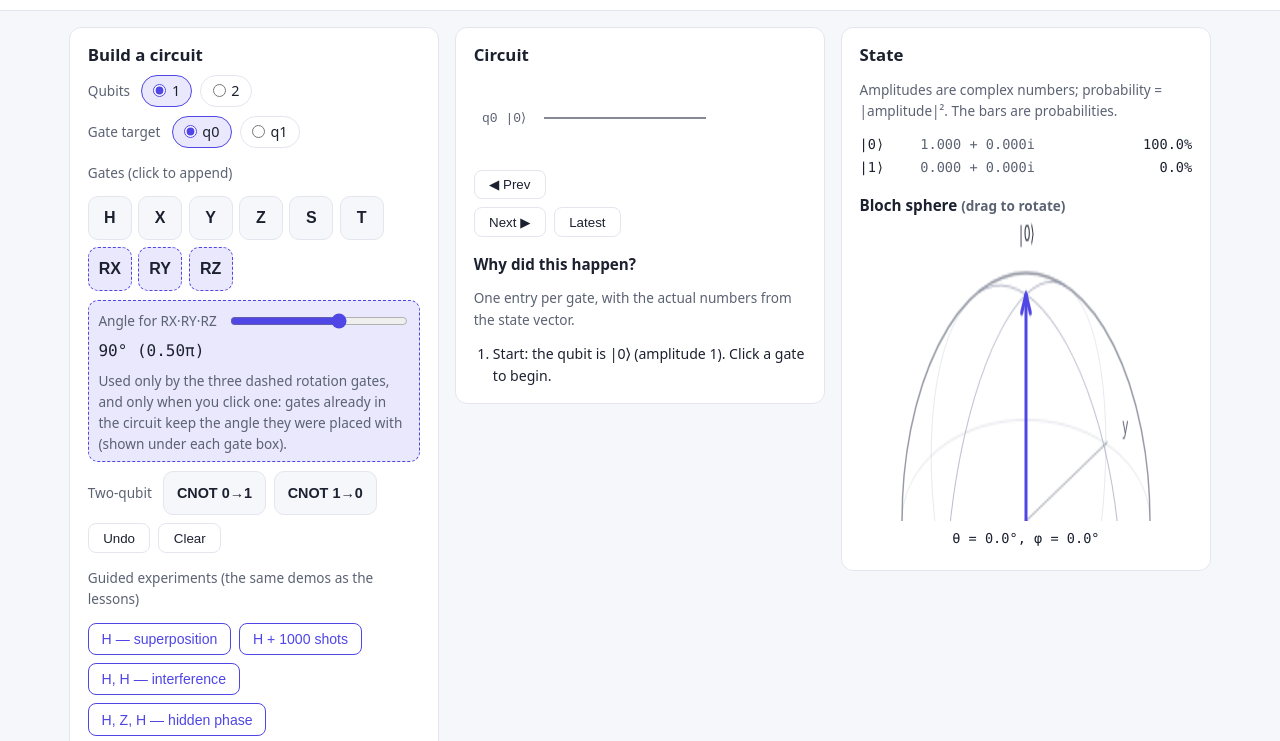
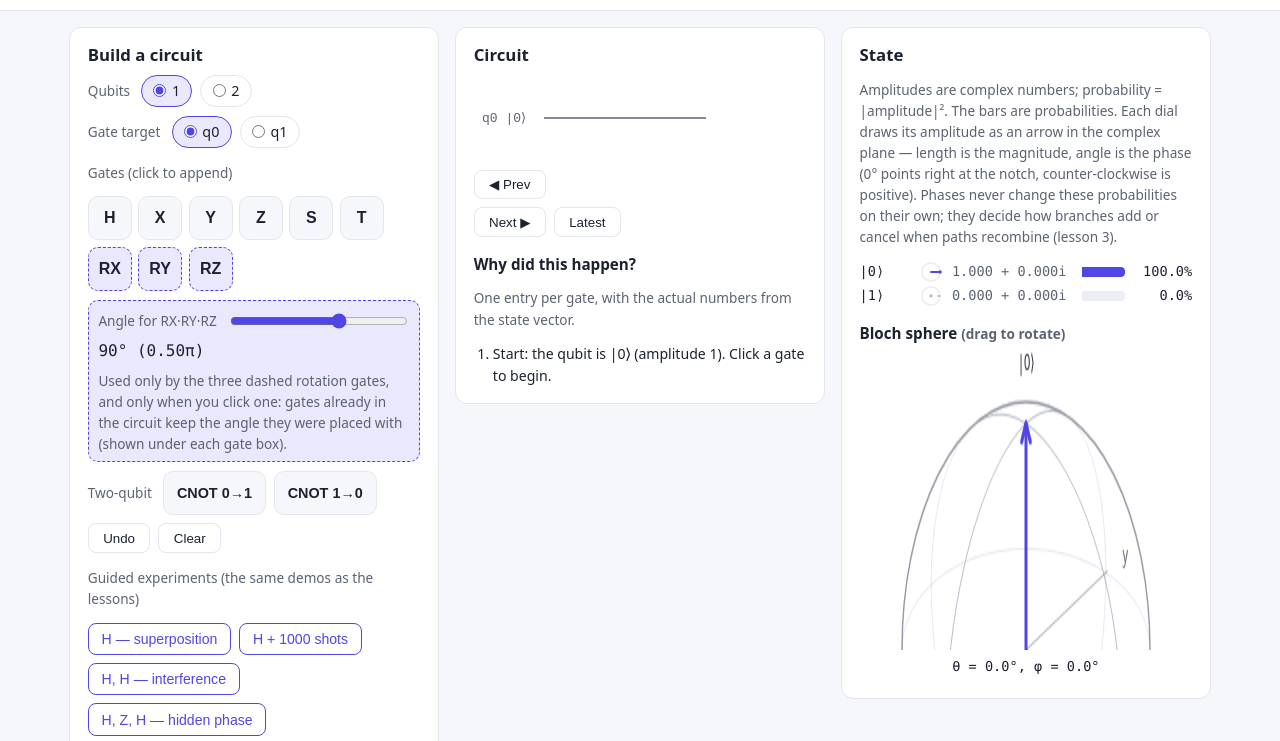
Before and after one commit to Dimitres-Kisimov/quantum-explainer, a plain HTML site: page index.html in a window 1280 px wide. Shown: the part 59-800 px from the top of the page. Drawn offline with Linux system fonts and the light colour scheme.

Commit message:
feat: phase dials - each amplitude drawn as an arrow in the complex plane
Lesson 3's core claim is that invisible phases decide interference, but
'0.707 - 0.707i' communicates nothing visually. Each amplitude row now has
a small SVG dial: arrow length = magnitude (full radius = 1), angle =
atan2(im, re) with a 0-degree notch on the right and counter-clockwise
positive. After H,Z the |1> arrow points backwards at 180 degrees while the
probability bars still read 50/50 - which is exactly why the second H then
flips the outcome. Zero amplitudes render as a centre dot ('this branch is
empty'). Dials carry aria-labels, a tooltip, and data-deg/data-mag mirrors
of the drawn values for tests. Composes with the step scrubber: scrub
H,Z,H and watch the phase flip at the Z step.

Tests: +8 assertions on amplitude phases (carg on the axes, Z/S/RZ phase
action on |+>, RZ magnitude invariance). verify.mjs checks the in-page
dial explanation.

```diff
--- a/app.js
+++ b/app.js
@@ -309,6 +309,60 @@ function renderExplain() {
 }
 
 /* ---------- amplitudes + entanglement check ---------- */
+/* Phase dial: one amplitude drawn as an arrow in the complex plane.
+ * Length = magnitude (full radius = 1), angle = atan2(im, re): 0° points
+ * right, counter-clockwise is positive — so the -0.707 on |1⟩ after H,Z
+ * points left (180°). That is the invisible sign lesson 3 is about, made
+ * visible: probabilities ignore the angle, interference does not.
+ * data-deg / data-mag mirror the drawn values for tests and debugging. */
+function phaseDial(a) {
+  const mag = Q.cabs(a);
+  const rad = Q.carg(a);
+  const deg = Math.round(rad * 180 / Math.PI);
+  const zero = mag < 5e-4; // below fmt()'s 3-decimal display threshold
+  const dial = document.createElementNS(SVGNS, 'svg');
+  dial.setAttribute('class', 'phasedial');
+  dial.setAttribute('viewBox', '0 0 24 24');
+  dial.setAttribute('role', 'img');
+  dial.setAttribute('data-deg', String(deg));
+  dial.setAttribute('data-mag', Q.fmt(mag, 2));
+  dial.setAttribute('aria-label', zero ? 'amplitude 0'
+    : 'phase ' + deg + ' degrees, magnitude ' + Q.fmt(mag, 2));
+  const title = document.createElementNS(SVGNS, 'title');
+  title.textContent = zero
+    ? 'Amplitude 0 — this branch is empty'
+    : 'This amplitude in the complex plane: phase ' + deg + '°, magnitude ' + Q.fmt(mag, 2);
+  dial.appendChild(title);
+  const ring = document.createElementNS(SVGNS, 'circle');
+  ring.setAttribute('cx', 12); ring.setAttribute('cy', 12); ring.setAttribute('r', 10);
+  ring.setAttribute('class', 'dialring');
+  dial.appendChild(ring);
+  const tick = document.createElementNS(SVGNS, 'line'); // 0° reference notch
+  tick.setAttribute('x1', 22); tick.setAttribute('y1', 12);
+  tick.setAttribute('x2', 19); tick.setAttribute('y2', 12);
+  tick.setAttribute('class', 'dialtick');
+  dial.appendChild(tick);
+  if (zero) {
+    const dot = document.createElementNS(SVGNS, 'circle');
+    dot.setAttribute('cx', 12); dot.setAttribute('cy', 12); dot.setAttribute('r', 1.6);
+    dot.setAttribute('class', 'dialzero');
+    dial.appendChild(dot);
+  } else {
+    const x2 = 12 + 10 * mag * Math.cos(rad);
+    const y2 = 12 - 10 * mag * Math.sin(rad); // SVG y grows downward
+    const arrow = document.createElementNS(SVGNS, 'line');
+    arrow.setAttribute('x1', 12); arrow.setAttribute('y1', 12);
+    arrow.setAttribute('x2', x2); arrow.setAttribute('y2', y2);
+    arrow.setAttribute('class', 'dialarrow');
+    dial.appendChild(arrow);
+    const tip = document.createElementNS(SVGNS, 'circle');
+    tip.setAttribute('cx', x2); tip.setAttribute('cy', y2); tip.setAttribute('r', 1.8);
+    tip.setAttribute('class', 'dialtip');
+    dial.appendChild(tip);
+  }
+  return dial;
+}
+
 function renderAmps() {
   const box = $('ampRows');
   box.textContent = '';
@@ -321,6 +375,7 @@ function renderAmps() {
     const basis = document.createElement('span');
     basis.className = 'basis mono';
     basis.textContent = '|' + Q.bitstring(i, n) + '⟩';
+    const dial = phaseDial(a);
     const amp = document.createElement('span');
     amp.className = 'amp mono';
     amp.textContent = Q.fmtComplex(a);
@@ -333,7 +388,7 @@ function renderAmps() {
     const pct = document.createElement('span');
     pct.className = 'pct mono';
     pct.textContent = (probs[i] * 100).toFixed(1) + '%';
-    row.appendChild(basis); row.appendChild(amp); row.appendChild(bar); row.appendChild(pct);
+    row.appendChild(basis); row.appendChild(dial); row.appendChild(amp); row.appendChild(bar); row.appendChild(pct);
     box.appendChild(row);
   });
   const ent = $('entCheck');
--- a/index.html
+++ b/index.html
@@ -118,7 +118,7 @@
 
     <div class="panel" id="panel-state">
       <h2>State</h2>
-      <p class="small muted">Amplitudes are complex numbers; probability = |amplitude|². The bars are probabilities.</p>
+      <p class="small muted">Amplitudes are complex numbers; probability = |amplitude|². The bars are probabilities. Each dial draws its amplitude as an arrow in the complex plane — length is the magnitude, angle is the phase (0° points right at the notch, counter-clockwise is positive). Phases never change these probabilities on their own; they decide how branches add or cancel when paths recombine (lesson 3).</p>
       <div id="ampRows" class="ampRows"></div>
       <p id="entCheck" class="entcheck small mono"></p>
       <h3>Bloch sphere <span class="muted small">(drag to rotate)</span></h3>
--- a/styles.css
+++ b/styles.css
@@ -208,13 +208,22 @@ button:focus-visible, input:focus-visible, .chip:has(input:focus-visible) {
 .ampRows { display: grid; gap: 2px; margin-top: 0.4rem; }
 .amprow {
   display: grid;
-  grid-template-columns: 3.2rem minmax(7.5rem, auto) 1fr 3.6rem;
+  grid-template-columns: 3.2rem 22px minmax(7.5rem, auto) 1fr 3.6rem;
   align-items: center;
   gap: 0.6rem;
   font-size: 0.85rem;
 }
 .amprow .basis { color: var(--fg); }
 .amprow .amp { color: var(--muted); white-space: nowrap; }
+/* phase dial: the amplitude as an arrow in the complex plane */
+.phasedial { width: 22px; height: 22px; display: block; }
+.dialring { fill: none; stroke: var(--track); stroke-width: 2; }
+.dialtick { stroke: var(--muted); stroke-width: 1.2; opacity: 0.7; }
+.dialarrow { stroke: var(--accent); stroke-width: 2; stroke-linecap: round; }
+.dialtip { fill: var(--accent); }
+.dialzero { fill: var(--muted); opacity: 0.5; }
+.bar { height: 10px; background: var(--track); border-radius: 0 4px 4px 0; overflow: hidden; }
+.bar .fill { height: 100%; width: 0; background: var(--accent); border-radius: 0 4px 4px 0; }
 .amprow .pct, .histrow .cnt { text-align: right; color: var(--fg); }
 .entcheck { margin: 0.6rem 0 0; }
 
--- a/tools/verify.mjs
+++ b/tools/verify.mjs
@@ -102,6 +102,7 @@ ok(/What quantum computers are NOT/i.test(html), 'index.html contains the "What
 for (const id of ['scrubRow', 'stepPrev', 'stepNext', 'stepLatest', 'scrubLabel']) {
   ok(new RegExp('id="' + id + '"').test(html), 'step-scrubber control present: #' + id);
 }
+ok(/complex plane/.test(html), 'index.html explains the phase dials (complex plane)');
 for (const ref of ['1801.00862', '1905.09749', 'Nielsen', 'Preskill', 'learning\\.quantum\\.ibm\\.com']) {
   ok(new RegExp(ref).test(html), 'reference present in page: ' + ref.replace('\\\\', '\\'));
 }
```
Also changed, not shown: test/sim.test.mjs (+21 -0 lines).
